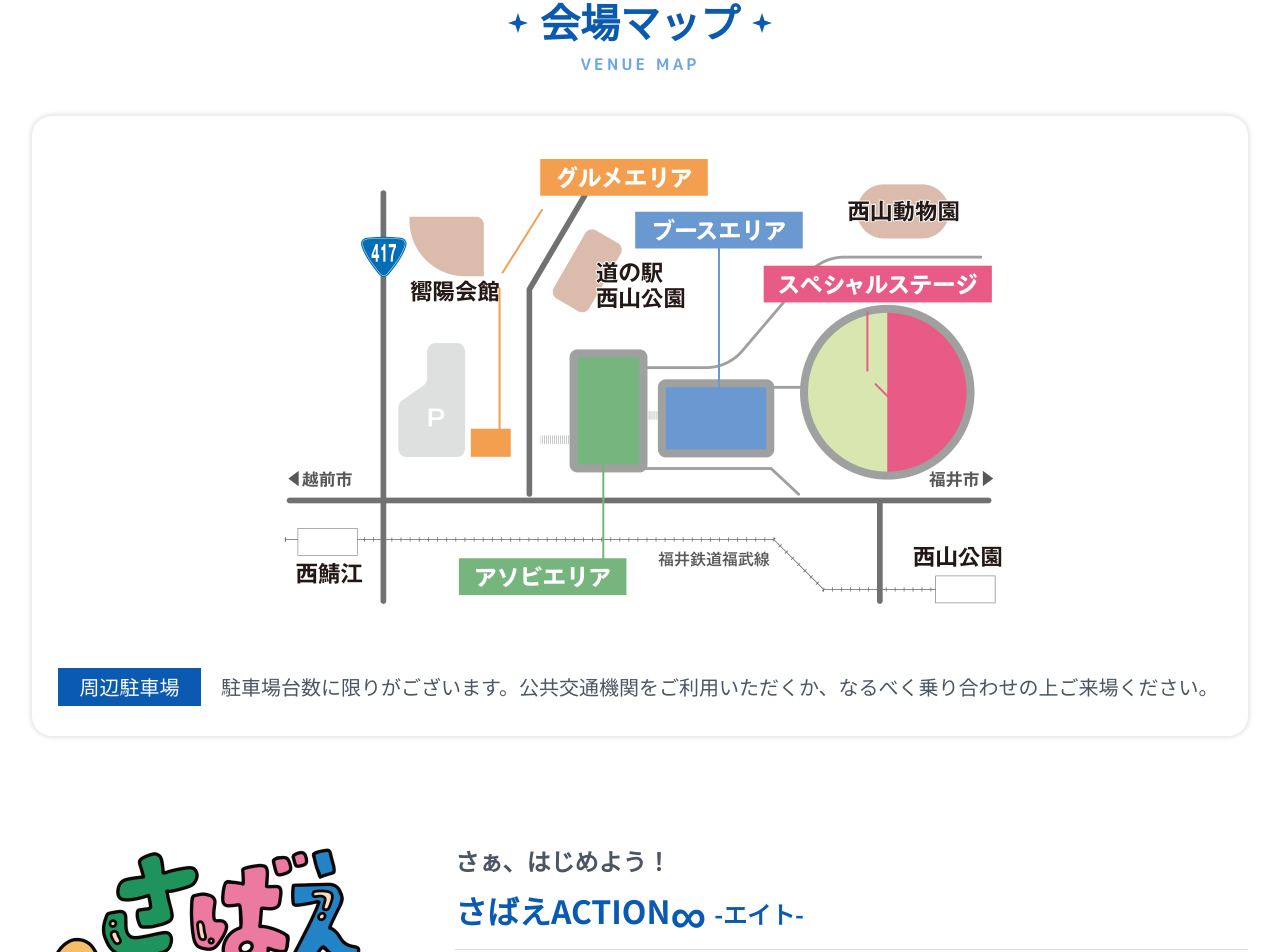
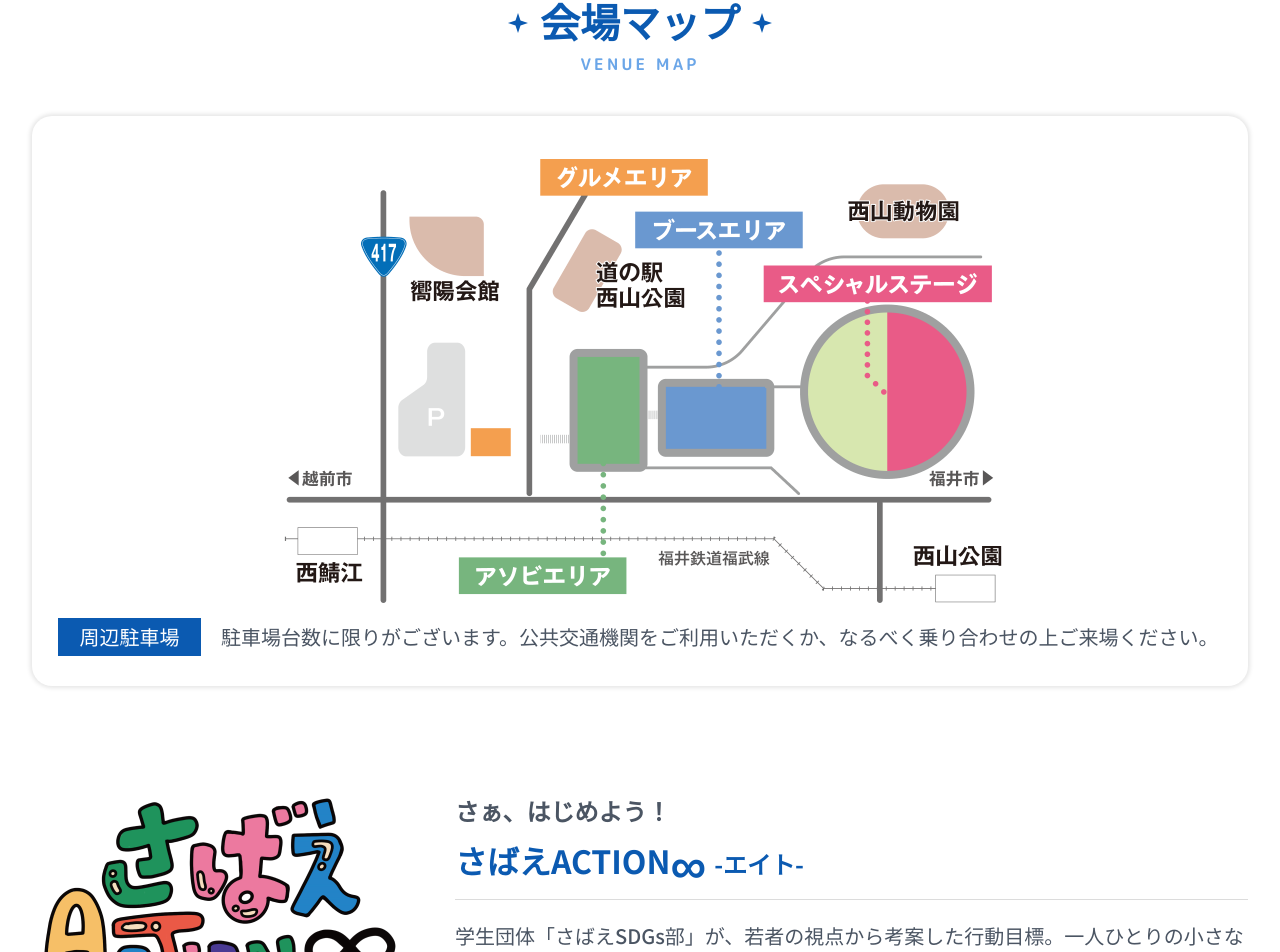
Before and after one commit to Ktjm-555/sabae-2026, a Next.js app: page / in a window 1280 px wide. Shown: the part 6159-7111 px from the top of the page. Built offline with nearby package versions, Linux system fonts and the light colour scheme.

Commit message:
会場マップの差し替え

```diff
--- a/src/components/VenueMapSection.tsx
+++ b/src/components/VenueMapSection.tsx
@@ -21,7 +21,7 @@ export function VenueMapSection() {
                 src={withBasePath(venueMap.mapImageSp)}
                 alt={venueMap.mapAlt}
                 width={370}
-                height={254}
+                height={229}
                 className="h-auto w-full max-w-[370px] lg:hidden"
                 sizes="(max-width: 1024px) 100vw, 370px"
               />
@@ -30,7 +30,7 @@ export function VenueMapSection() {
               src={withBasePath(venueMap.mapImage)}
               alt={venueMap.mapAlt}
               width={742}
-              height={509}
+              height={459}
               className={`h-auto w-full max-w-[742px] ${venueMap.mapImageSp ? "hidden lg:block" : ""}`}
               sizes="742px"
             />
```
Also changed, not shown: public/images/venue-map/venue-map-pc.png, public/images/venue-map/venue-map-sp.png.
